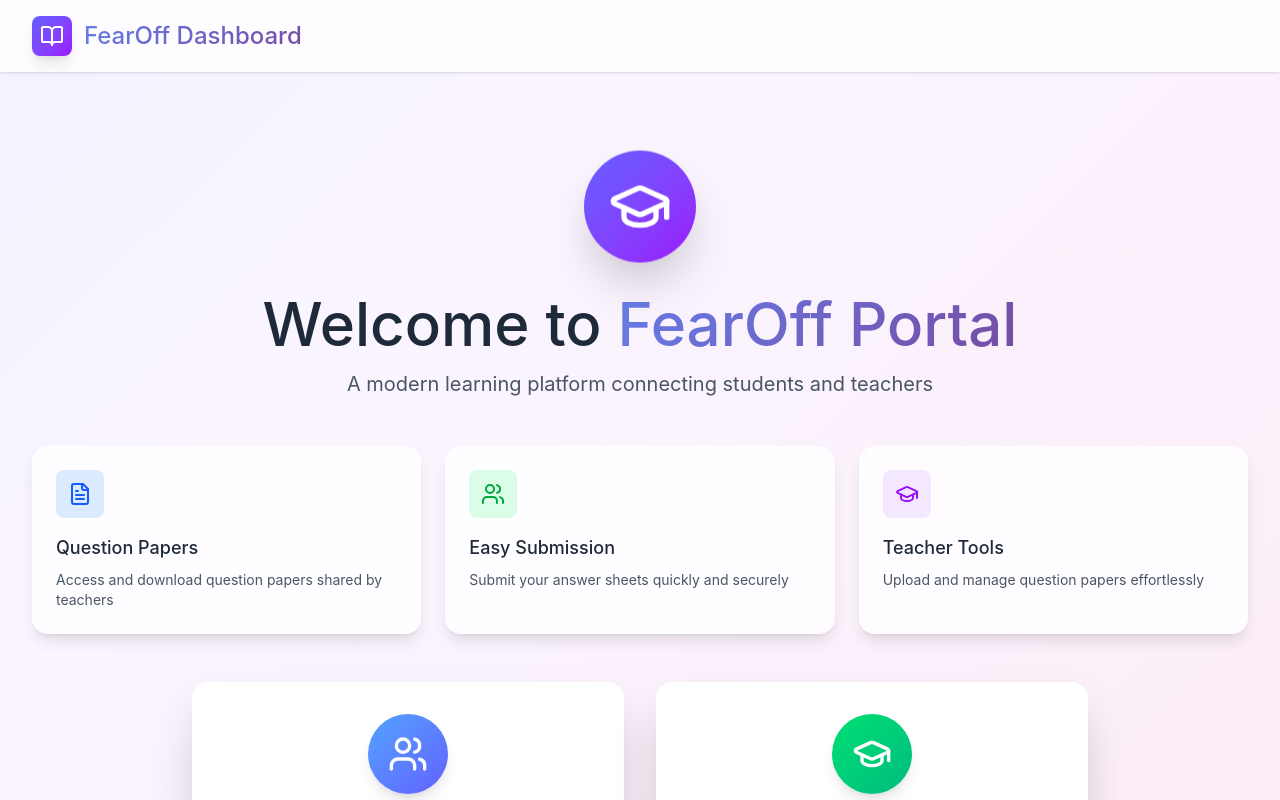
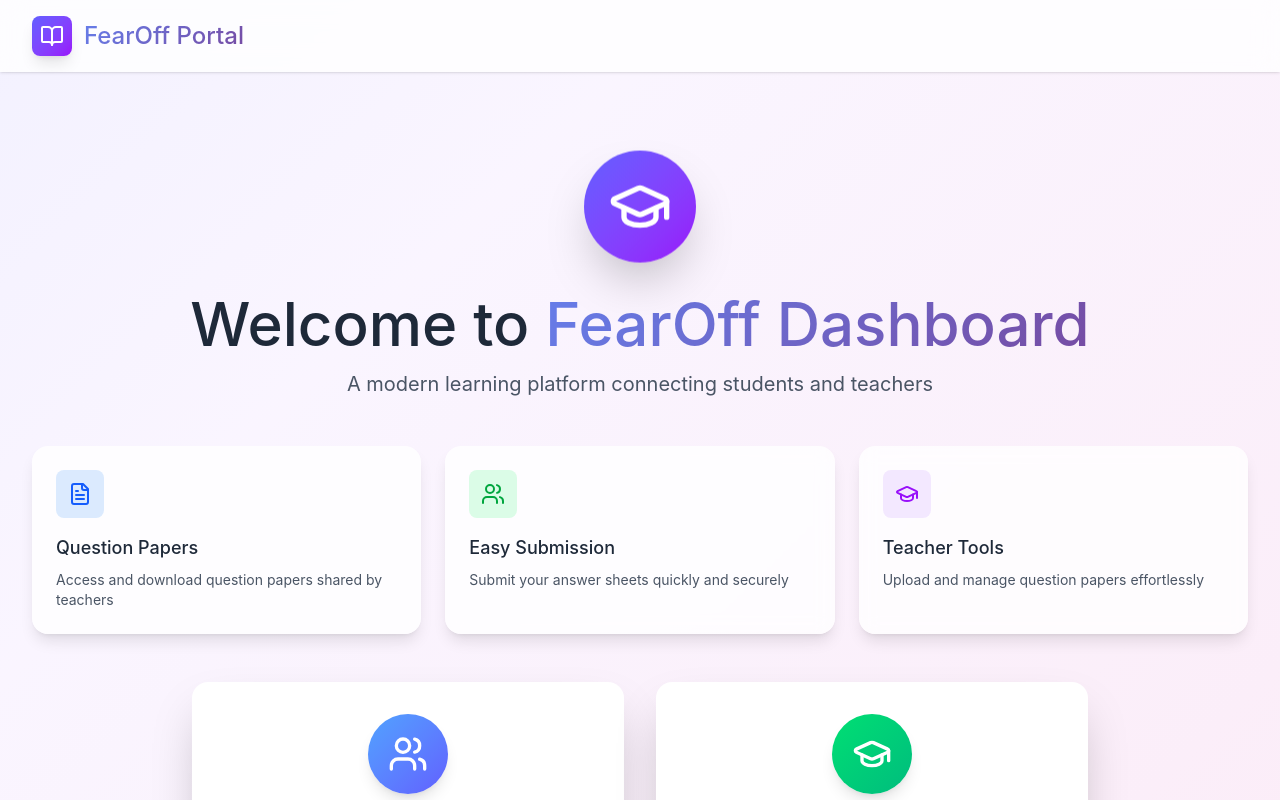
Before and after one commit to pranavayush/fearoff.inn, a React (Vite) app: page / in a window 1280 px wide. Shown: the top 800 px of the page. Built offline with nearby package versions, Linux system fonts and the light colour scheme.

Commit message:
Rename 'FearOff Dashboard' to 'FearOff Portal'

```diff
--- a/src/app/pages/Home.tsx
+++ b/src/app/pages/Home.tsx
@@ -11,7 +11,7 @@ export default function Home() {
             <div className="bg-gradient-to-br from-indigo-500 to-purple-600 p-2 rounded-lg shadow-lg">
               <BookOpen className="w-6 h-6 text-white" />
             </div>
-            <h1 className="text-2xl gradient-text">FearOff Dashboard</h1>
+            <h1 className="text-2xl gradient-text">FearOff Portal</h1>
           </div>
         </div>
       </header>
@@ -25,7 +25,7 @@ export default function Home() {
             </div>
           </div>
           <h1 className="text-4xl sm:text-5xl lg:text-6xl mb-4 text-gray-800">
-            Welcome to <span className="gradient-text">FearOff Portal</span>
+            Welcome to <span className="gradient-text">FearOff Dashboard</span>
           </h1>
           <p className="text-xl text-gray-600 max-w-2xl mx-auto">
             A modern learning platform connecting students and teachers
```
